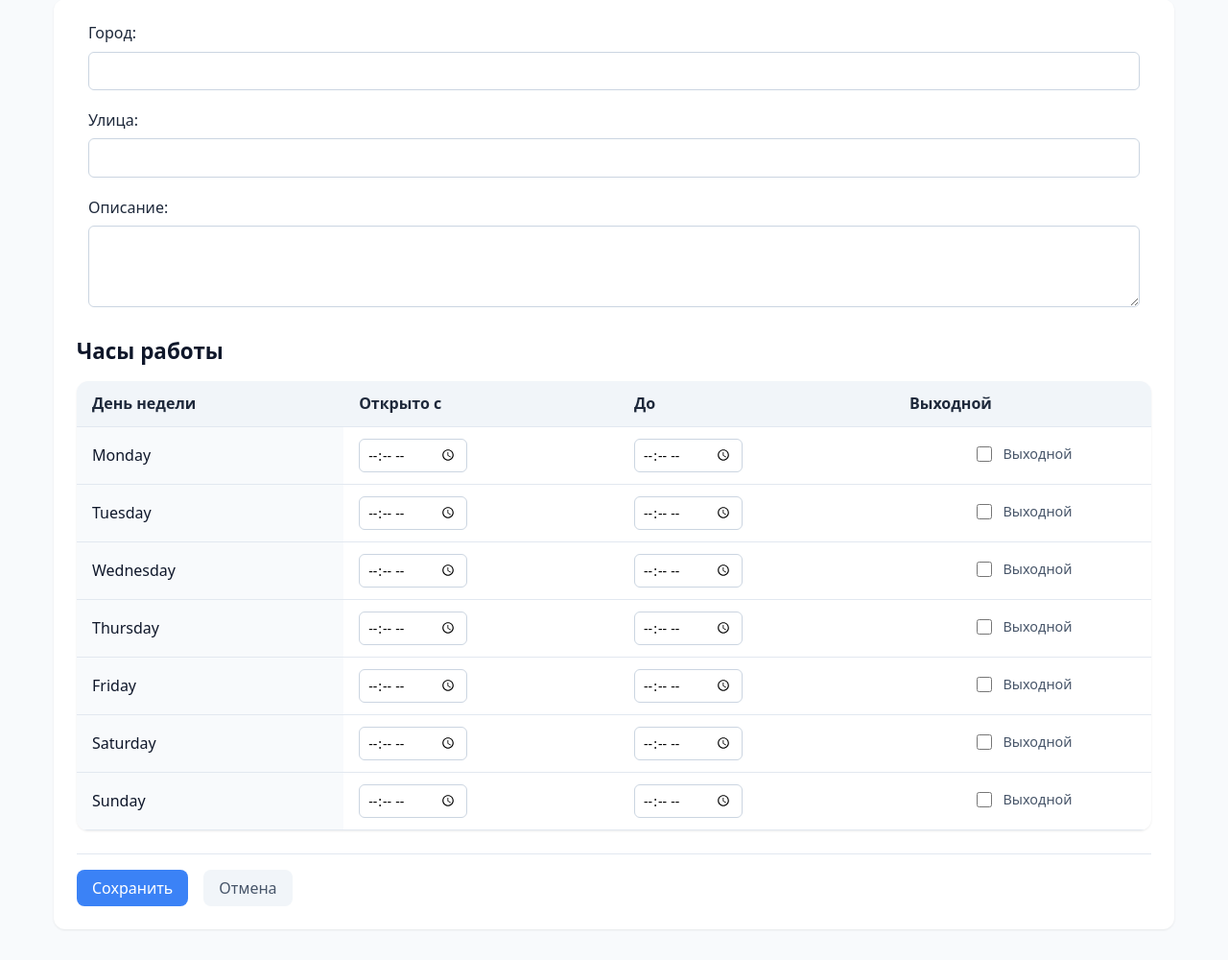
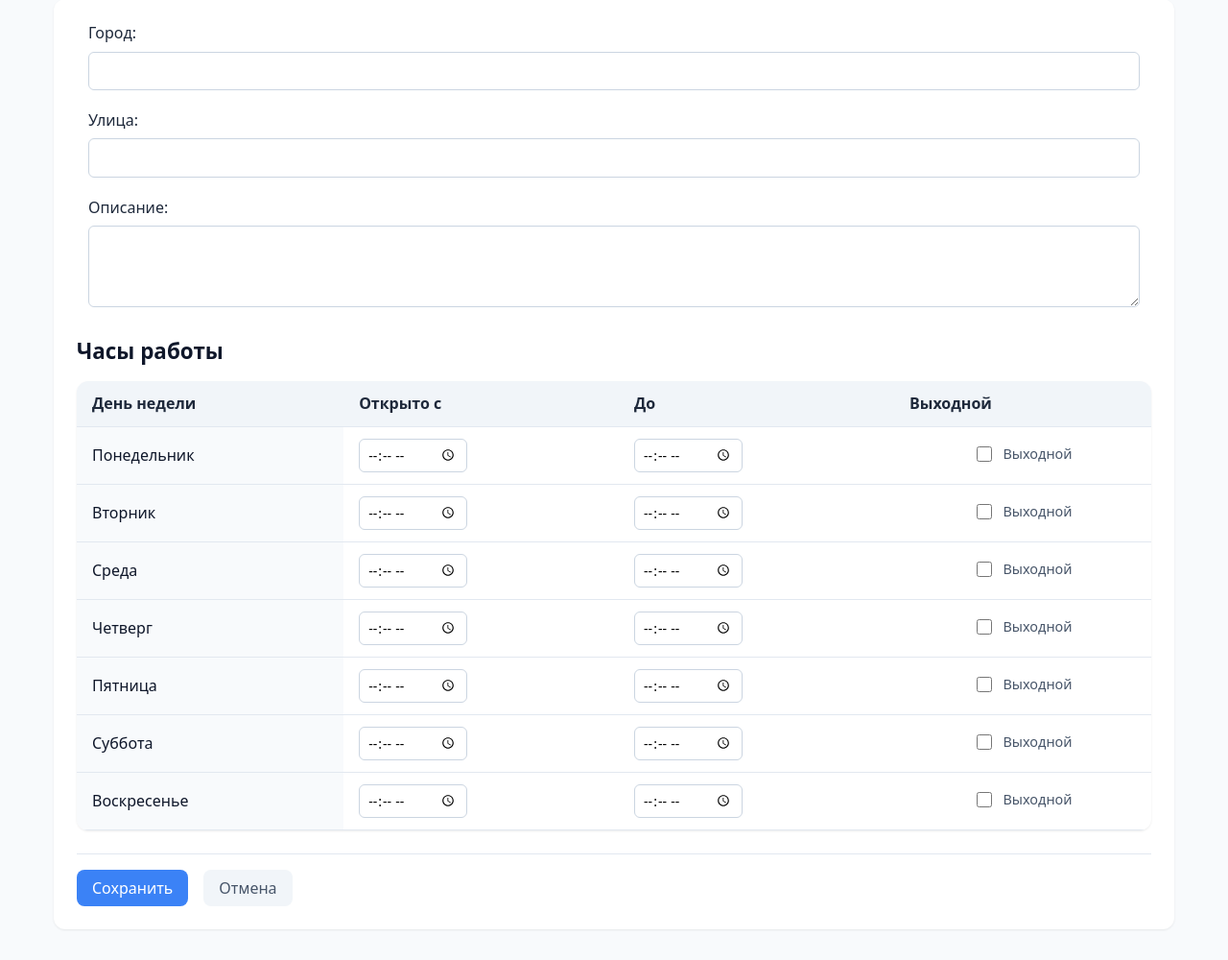
Before and after one commit to VikaRzyankina/Booking, a Flask app: page /buildings/new in a window 1280 px wide. Shown: the part 89-1089 px from the top of the page at 96% size. Run offline with Flask 3, Linux system fonts and the light colour scheme; some libraries are stand-ins or nearby versions.

Commit message:
Сопоставление дней недели на русском

```diff
--- a/app/templates/building/form.html
+++ b/app/templates/building/form.html
@@ -38,8 +38,17 @@
             <tbody>
                 {% for day in days %}
                 {% set wh = working_hours.get(day, {}) %}
+                {% set ru_day = {
+                    'Monday': 'Понедельник',
+                    'Tuesday': 'Вторник',
+                    'Wednesday': 'Среда',
+                    'Thursday': 'Четверг',
+                    'Friday': 'Пятница',
+                    'Saturday': 'Суббота',
+                    'Sunday': 'Воскресенье'
+                }[day] %}
                 <tr>
-                    <td>{{ day }}</td>
+                    <td>{{ ru_day }}</td>
                     <td>
                         <input type="time" name="{{ day }}_open_time" class="time-input"
                                value="{{ wh.open_time if wh and not wh.is_closed else '' }}"
```
